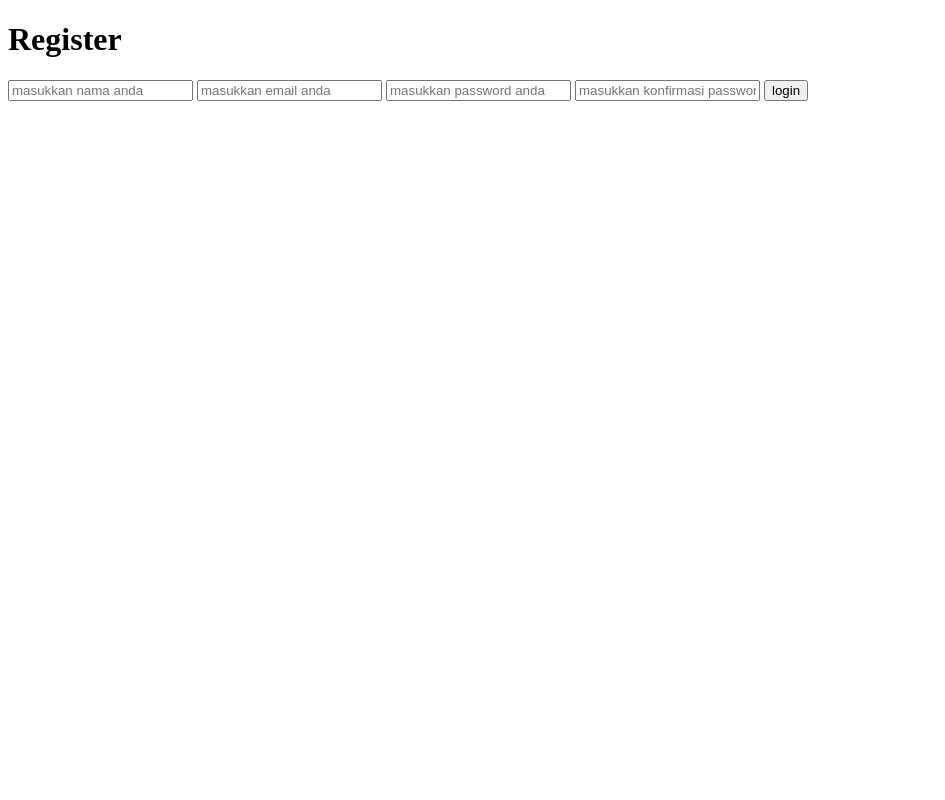
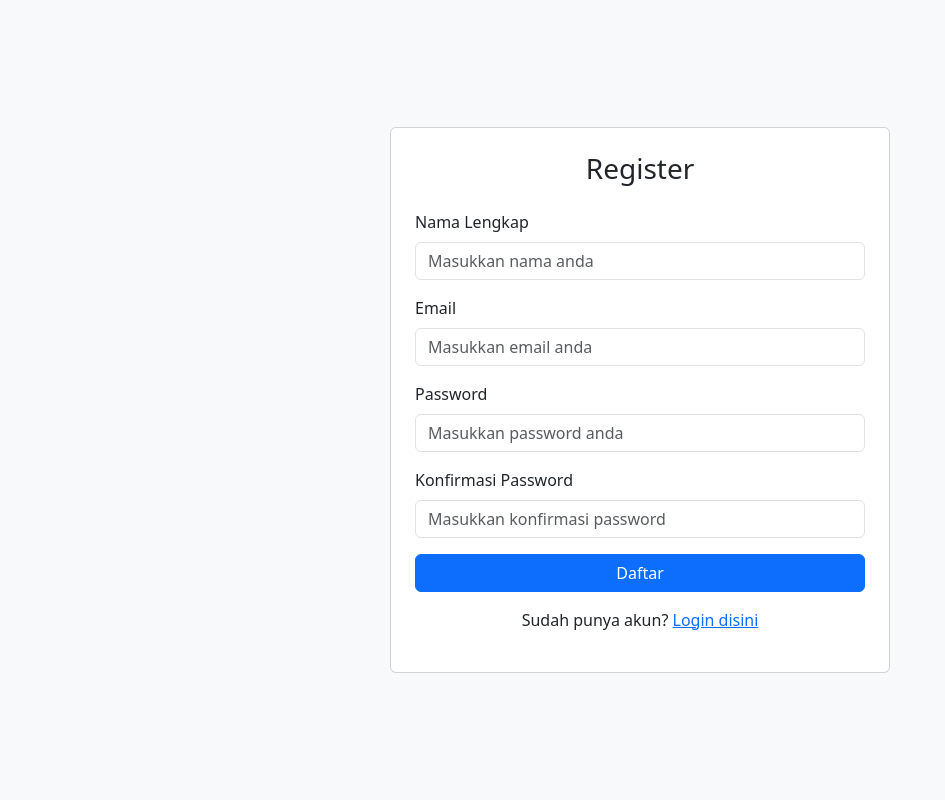
Before and after one commit to Rika-kamelia/project-pert4-7, a PHP site: page /register.php in a window 1280 px wide. Shown: the whole page, without its empty margins (0-945 px from the left). Run offline with PHP 8.4, Linux system fonts and the light colour scheme; some libraries are stand-ins or nearby versions.

Commit message:
Update register.php

```diff
--- a/pertemuan5/register.php
+++ b/pertemuan5/register.php
@@ -1,19 +1,59 @@
+<?php
+require 'backend/register.php';
+require 'config/db.php';
+?>
+
 <!DOCTYPE html>
 <html lang="en">
 <head>
     <meta charset="UTF-8">
     <meta name="viewport" content="width=device-width, initial-scale=1.0">
-    <title>Document</title>
+    <title>Register</title>
+    <!-- Link ke Bootstrap CSS -->
+    <link href="https://cdn.jsdelivr.net/npm/bootstrap@5.3.0-alpha1/dist/css/bootstrap.min.css" rel="stylesheet">
 </head>
-<body>
-    <h1>Register</h1>
-    <form action="./backend/register.php" method="post">
-        <input type="text" name="name" placeholder="masukkan nama anda">
-        <input type="email" name="email" placeholder="masukkan email anda">
-        <input type="password" name="password" placeholder="masukkan password anda">
-        <input type="password" name="confirm" placeholder="masukkan konfirmasi password anda">
-        <input type="submit" value="login" name="submit">
-    </form>
+<body class="bg-light">
 
+    <div class="container d-flex justify-content-center align-items-center vh-100">
+        <div class="card p-4" style="max-width: 500px; width: 100%;">
+            <h3 class="text-center mb-4">Register</h3>
+            <form action="backend/register.php" method="post">
+                <!-- Name Input -->
+                <div class="mb-3">
+                    <label for="name" class="form-label">Nama Lengkap</label>
+                    <input type="text" class="form-control" name="name" id="name" placeholder="Masukkan nama anda" required>
+                </div>
+
+                <!-- Email Input -->
+                <div class="mb-3">
+                    <label for="email" class="form-label">Email</label>
+                    <input type="email" class="form-control" name="email" id="email" placeholder="Masukkan email anda" required>
+                </div>
+
+                <!-- Password Input -->
+                <div class="mb-3">
+                    <label for="password" class="form-label">Password</label>
+                    <input type="password" class="form-control" name="password" id="password" placeholder="Masukkan password anda" required>
+                </div>
+
+                <!-- Confirm Password Input -->
+                <div class="mb-3">
+                    <label for="confirm" class="form-label">Konfirmasi Password</label>
+                    <input type="password" class="form-control" name="confirm" id="confirm" placeholder="Masukkan konfirmasi password" required>
+                </div>
+
+                <!-- Submit Button -->
+                <div class="d-grid gap-2">
+                    <input type="submit" class="btn btn-primary" value="Daftar" name="submit">
+                </div>
+            </form>
+            <div class="text-center mt-3">
+                <p>Sudah punya akun? <a href="/teoripemweb/pertemuan-5/index.php">Login disini</a></p>
+            </div>
+        </div>
+    </div>
+
+    <!-- Link ke Bootstrap JS (optional) -->
+    <script src="https://cdn.jsdelivr.net/npm/bootstrap@5.3.0-alpha1/dist/js/bootstrap.bundle.min.js"></script>
 </body>
 </html>
```
